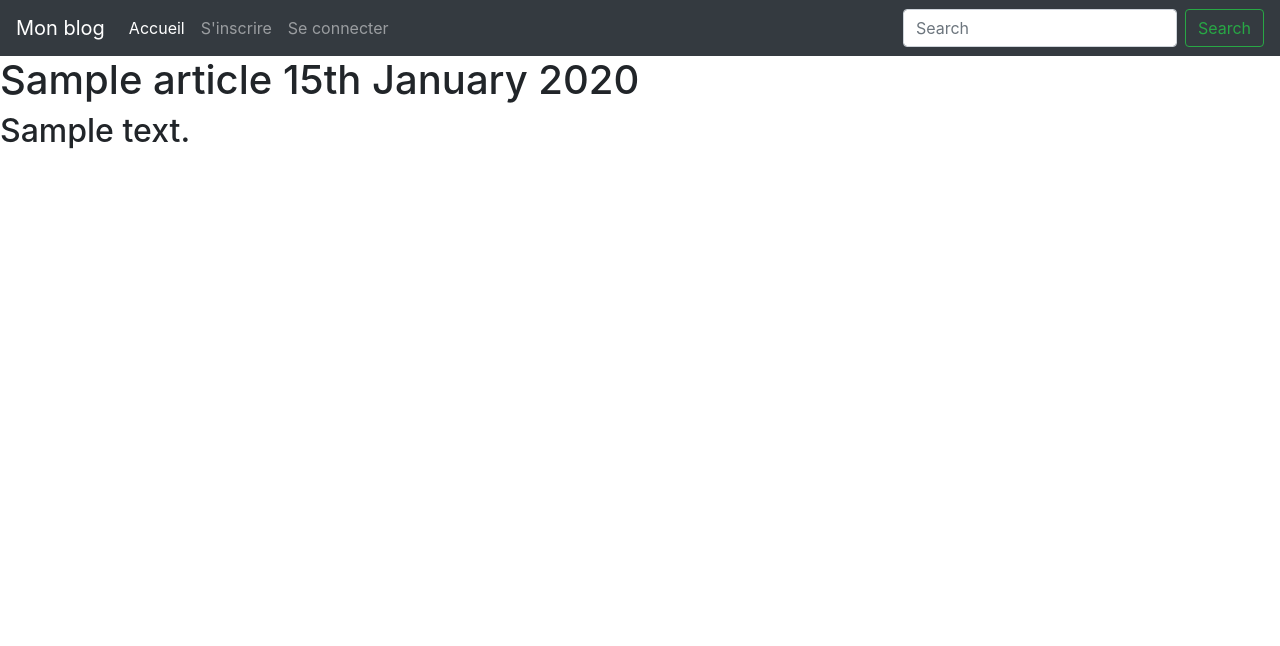
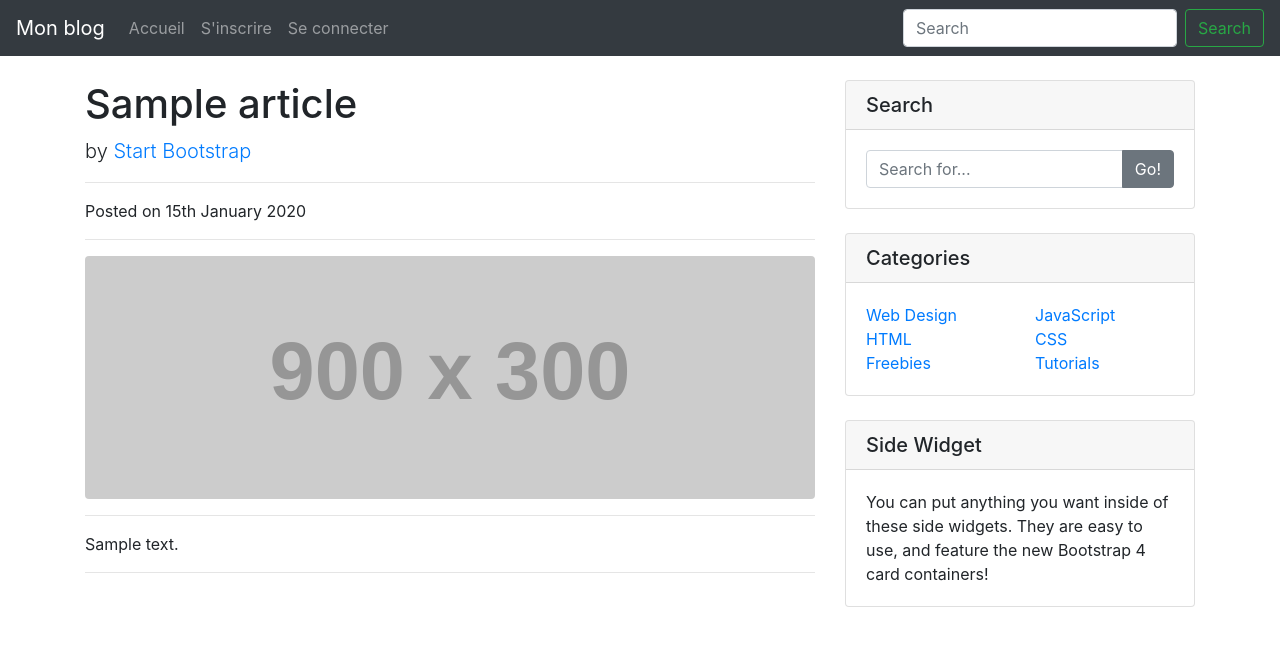
Before and after one commit to INSSET/miniproj-lp-2020-clement-faure, a Symfony app: template templates/article/show.html.twig in a window 1280 px wide. Shown: the top 646 px of the page. Run offline with Twig, Linux system fonts and the light colour scheme; the template is opened without the code that fills it: most values are stand-ins (such as "Sample title", 1, 10 or a date in 2020); grey boxes labelled with a size stand in for pictures from a placeholder-image service; some libraries are stand-ins or nearby versions.

Commit message:
Ajout des pages pour les articles et commentaires

```diff
--- a/templates/article/create.html.twig
+++ b/templates/article/create.html.twig
@@ -4,7 +4,7 @@
 {% block title %}Création d'un article{% endblock %}
 
 {% block body %}
-    <h1>Register</h1>
+    <h1>Création d'un article</h1>
 
     {# If there are any errors on the form, display them #}
     {% set formErrors = articleForm.vars.errors.form.getErrors(true) %}
@@ -23,7 +23,7 @@
     {{ form_row(articleForm.title) }}
     {{ form_row(articleForm.content) }}
     {{ form_row(articleForm.published) }}
-
+    {{ form_widget(articleForm) }}
     <button class="btn">Create</button>
     {{ form_end(articleForm) }}
 {% endblock %}
--- a/templates/article/index.html.twig
+++ b/templates/article/index.html.twig
@@ -10,10 +10,11 @@
 {% if articles %}
     {% for a in articles %}
         {% if a.published == 1 %}
+            <a href= "{{ path('article_show', {id : a.idArticle }) }}">
             <h1>
-                <a href= "{{ path('article_show', {id : a.idArticle }) }}"></a>
                 {{ a.title }}
             </h1>
+            </a>
             <h2>{{ a.content }}</h2>
             <h3>{{ a.publicationDate|date('jS F Y') }}</h3>
         {% endif %}
--- a/templates/article/show.html.twig
+++ b/templates/article/show.html.twig
@@ -5,8 +5,95 @@
 {% block body %}
 
     {% if article %}
-    <h1>{{ article.title }}     {{ article.publicationDate|date('jS F Y') }}</h1>
-    <h2>{{ article.content }}</h2>
+        <div class="container">
+        <div class="row">
+
+        <!-- Post Content Column -->
+        <div class="col-lg-8">
+
+        <!-- Title -->
+        <h1 class="mt-4">{{ article.title }}</h1>
+
+        <!-- Author -->
+        <p class="lead">
+            by
+            <a href="#">Start Bootstrap</a>
+        </p>
+
+        <hr>
+
+        <!-- Date/Time -->
+        <p>Posted on {{ article.publicationDate|date('jS F Y') }}</p>
+
+        <hr>
+            <img class="img-fluid rounded" src="http://placehold.it/900x300" alt="">
+            <hr>
+        <p>{{ article.content }}</p>
+
+        <hr>
+            {{ render(controller('App\\Controller\\CommentController::create', {})) }}
+    </div>
+        <div class="col-md-4">
+
+            <!-- Search Widget -->
+            <div class="card my-4">
+                <h5 class="card-header">Search</h5>
+                <div class="card-body">
+                    <div class="input-group">
+                        <input type="text" class="form-control" placeholder="Search for...">
+                        <span class="input-group-append">
+                <button class="btn btn-secondary" type="button">Go!</button>
+              </span>
+                    </div>
+                </div>
+            </div>
+
+            <!-- Categories Widget -->
+            <div class="card my-4">
+                <h5 class="card-header">Categories</h5>
+                <div class="card-body">
+                    <div class="row">
+                        <div class="col-lg-6">
+                            <ul class="list-unstyled mb-0">
+                                <li>
+                                    <a href="#">Web Design</a>
+                                </li>
+                                <li>
+                                    <a href="#">HTML</a>
+                                </li>
+                                <li>
+                                    <a href="#">Freebies</a>
+                                </li>
+                            </ul>
+                        </div>
+                        <div class="col-lg-6">
+                            <ul class="list-unstyled mb-0">
+                                <li>
+                                    <a href="#">JavaScript</a>
+                                </li>
+                                <li>
+                                    <a href="#">CSS</a>
+                                </li>
+                                <li>
+                                    <a href="#">Tutorials</a>
+                                </li>
+                            </ul>
+                        </div>
+                    </div>
+                </div>
+            </div>
+
+            <!-- Side Widget -->
+            <div class="card my-4">
+                <h5 class="card-header">Side Widget</h5>
+                <div class="card-body">
+                    You can put anything you want inside of these side widgets. They are easy to use, and feature the new Bootstrap 4 card containers!
+                </div>
+            </div>
+
+        </div>
+        </div>
+        </div>
     {% else %}
         <h1>L'article recherché n'existe pas</h1>
     {% endif %}
--- a/templates/comment/create.html.twig
+++ b/templates/comment/create.html.twig
@@ -1,7 +1,7 @@
 {% block body %}
 
-    {% if form is defined %}
-    {% set formErrors = form.vars.errors.form.getErrors(true) %}
+    {% if commentForm is defined %}
+    {% set formErrors = commentForm.vars.errors.form.getErrors(true) %}
         {% if formErrors|length %}
             <div class="alert alert-danger">
                 <ul>
@@ -13,9 +13,10 @@
         {% endif %}
 
         {# Render the Form #}
-        {{ form_start(form) }}
-        {{ form_row(form.content) }}
-        <button class="btn">Commenter</button>
-        {{ form_end(form) }}
+        {{ form_start(commentForm) }}
+        {{ form_row(commentForm.content) }}
+        {{ form_row(commentForm.save) }}
+        {{ form_widget(commentForm) }}
+        {{ form_end(commentForm) }}
     {% endif %}
 {% endblock %}
--- a/templates/navbar.html.twig
+++ b/templates/navbar.html.twig
@@ -6,7 +6,7 @@
 
     <div class="collapse navbar-collapse" id="navbarSupportedContent">
         <ul class="navbar-nav mr-auto">
-            <li class="nav-item active">
+            <li class="nav-item">
                 <a class="nav-link" href="{{ path('accueil')}}">Accueil <span class="sr-only">(current)</span></a>
             </li>
             {% if is_granted('IS_AUTHENTICATED_FULLY') %}
```
Also changed, not shown: src/Controller/ArticleController.php (+18 -0 lines), src/Controller/CommentController.php (+10 -2 lines), src/Entity/Article.php (+12 -0 lines), src/Form/ArticleType.php (+10 -2 lines), src/Form/CommentType.php (deleted, +0 -24 lines), templates/security/login.html.twig (+12 -1 lines), templates/article/list.html.twig (added), templates/base.html.twig (line endings or trailing spaces), 1 other file.
